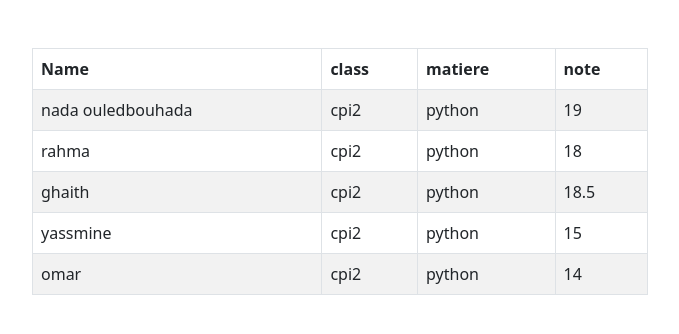
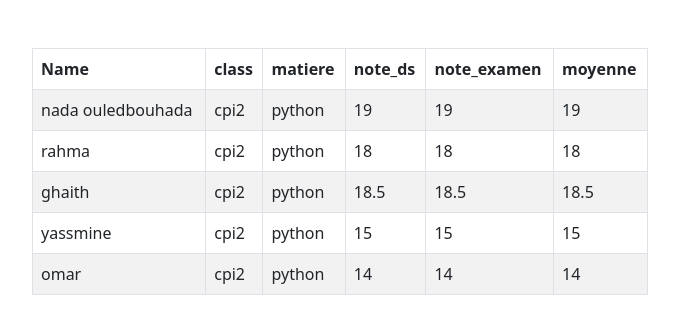
Before and after one commit to ouledbouhadda/university, a Django app: template university/student/templates/note.html in a window 1280 px wide. Shown: the top 334 px of the page, without its empty margins (300-979 px from the left). Run offline with Django 4.2, Linux system fonts and the light colour scheme; the template is opened without the code that fills it, so the values that code supplies are empty; some libraries are stand-ins or nearby versions.

Commit message:
page html note

```diff
--- a/requirements.txt
+++ b/requirements.txt
@@ -1,3 +1,4 @@
 asgiref==3.6.0
 Django==4.1.5
 sqlparse==0.4.3
+django-bootstrap-v5
--- a/university/student/templates/note.html
+++ b/university/student/templates/note.html
@@ -26,7 +26,9 @@
                 <th>Name</th>
                 <th>class</th>
                 <th>matiere</th>
-                <th>note</th>
+                <th>note_ds</th>
+                <th>note_examen</th>
+                <th>moyenne</th>
             </tr>
         </thead>
         <tbody>
@@ -35,11 +37,15 @@
                 <td>cpi2</td>
                 <td>python</td>
                 <td>19</td>
+                <td>19</td>
+                <td>19</td>
             </tr>
             <tr>
                 <td>rahma </td>
                 <td>cpi2</td>
                 <td>python</td>
+                <td>18</td>
+                <td>18</td>
                 <td>18</td>
             </tr>
             <tr>
@@ -47,17 +53,23 @@
                 <td>cpi2</td>
                 <td>python</td>
                 <td>18.5</td>
+                <td>18.5</td>
+                <td>18.5</td>
             </tr>
             <tr>
                 <td>yassmine </td>
                 <td>cpi2</td>
                 <td>python</td>
                 <td>15</td>
+                <td>15</td>
+                <td>15</td>
             </tr>
             <tr>
                 <td>omar</td>
                 <td>cpi2</td>
                 <td>python</td>
+                <td>14</td>
+                <td>14</td>
                 <td>14</td>
             </tr>
         </tbody>
```
